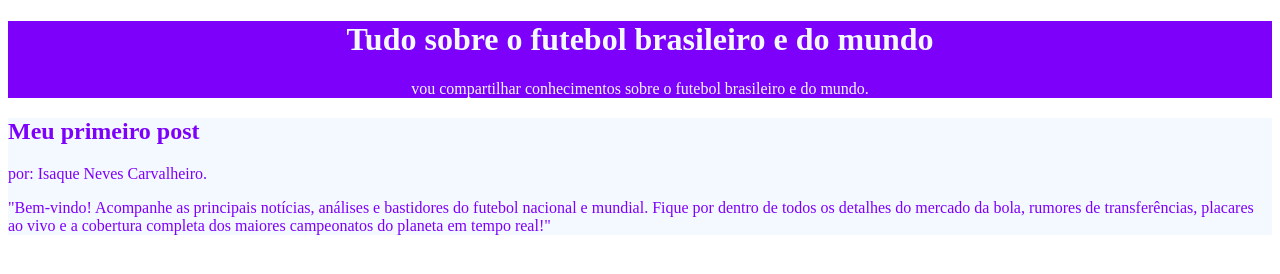
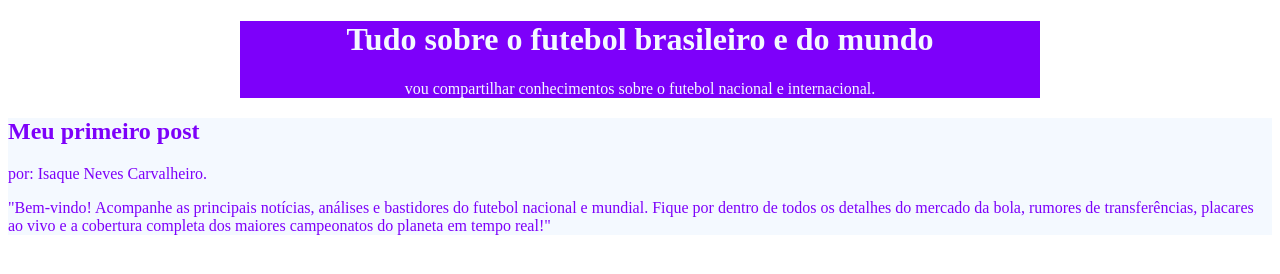
Before and after one commit to isaquecarvalheiro-cell/projeto_1, a plain HTML site: page index.html in a window 1280 px wide. Drawn offline with Linux system fonts and the light colour scheme.

Commit message:
5 alteração

```diff
--- a/index.html
+++ b/index.html
@@ -9,6 +9,8 @@
             background-color: #7D00FA;
             color:#F4F9FF;
             text-align: center;
+            max-width: 800px;
+            margin: 0 auto;
         }
         main{
             background-color: #F4F9FF;
@@ -19,7 +21,7 @@
 <body>
     <header>
         <h1>Tudo sobre o futebol brasileiro e do mundo</h1>
-        <p>vou compartilhar conhecimentos sobre o futebol brasileiro e do mundo.</p>
+        <p>vou compartilhar conhecimentos sobre o futebol nacional e internacional.</p>
     </header>
         <main>
             <h2>Meu primeiro post</h2>
```
